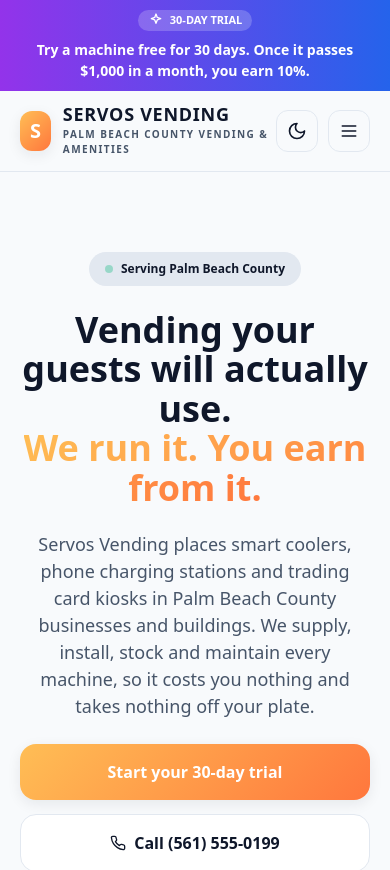
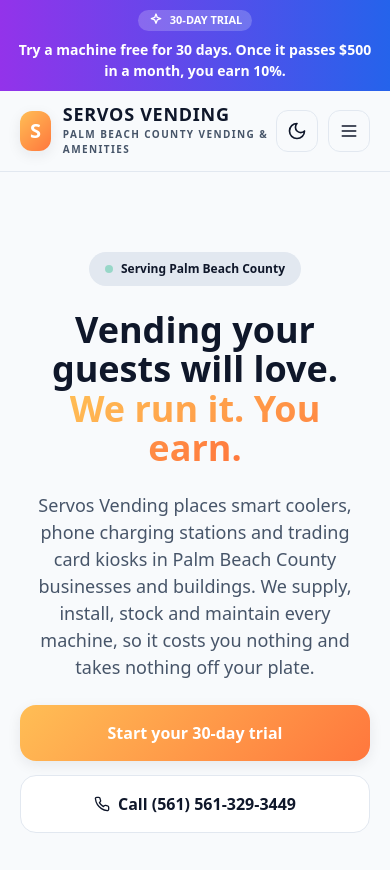
Before and after one commit to TehNizZ/ServosVending, a plain HTML site: page index.html in a window 390 px wide. Shown: the top 870 px of the page. Drawn offline with Linux system fonts and the light colour scheme.

Commit message:
Update website content via Servos Studio - phone number and header copy

```diff
--- a/index.html
+++ b/index.html
@@ -246,7 +246,7 @@ input, select, textarea { width: 100%; background: var(--field); border: 1px sol
 }
 
     </style>
-    <script type="application/ld+json">{"@context":"https://schema.org","@type":"LocalBusiness","name":"SERVOS VENDING","areaServed":"Palm Beach County, Florida","telephone":"(561) 555-0199","email":"rileyc@servosvending.com"}</script>
+    <script type="application/ld+json">{"@context":"https://schema.org","@type":"LocalBusiness","name":"SERVOS VENDING","areaServed":"Palm Beach County, Florida","telephone":"(561) 561-329-3449","email":"rileyc@servosvending.com"}</script>
 </head>
 <body>
 
@@ -281,7 +281,7 @@ input, select, textarea { width: 100%; background: var(--field); border: 1px sol
 
 <div class="announce">
     <span class="pill"><svg class="ic ic-sm" aria-hidden="true"><use href="#i-sparkle"/></svg> 30-day trial</span>
-    <span>Try a machine free for 30 days. Once it passes $1,000 in a month, you earn 10%.</span>
+    <span>Try a machine free for 30 days. Once it passes $500 in a month, you earn 10%.</span>
 </div>
 
 <header class="site-header">
@@ -314,11 +314,11 @@ input, select, textarea { width: 100%; background: var(--field); border: 1px sol
 
     <section class="hero">
         <div class="status-pill"><span class="dot"></span><span>Serving Palm Beach County</span></div>
-        <h1>Vending your guests will actually use.<br><span class="grad-text">We run it. You earn from it.</span></h1>
+        <h1>Vending your guests will love.<br><span class="grad-text">We run it. You earn.</span></h1>
         <p class="lead">Servos Vending places smart coolers, phone charging stations and trading card kiosks in Palm Beach County businesses and buildings. We supply, install, stock and maintain every machine, so it costs you nothing and takes nothing off your plate.</p>
         <div class="btn-row">
             <a href="#builder" class="btn btn-primary btn-lg">Start your 30-day trial</a>
-            <a href="tel:5615550199" class="btn btn-ghost btn-lg"><svg class="ic " aria-hidden="true"><use href="#i-phone"/></svg><span>Call (561) 555-0199</span></a>
+            <a href="tel:5615613293449" class="btn btn-ghost btn-lg"><svg class="ic " aria-hidden="true"><use href="#i-phone"/></svg><span>Call (561) 561-329-3449</span></a>
         </div>
     </section>
 
@@ -613,7 +613,7 @@ input, select, textarea { width: 100%; background: var(--field); border: 1px sol
 
 <footer class="site-footer">
     <p>&copy; 2026 SERVOS VENDING. All rights reserved.</p>
-    <p><a href="tel:5615550199">(561) 555-0199</a> | <a href="mailto:rileyc@servosvending.com">rileyc@servosvending.com</a></p>
+    <p><a href="tel:5615613293449">(561) 561-329-3449</a> | <a href="mailto:rileyc@servosvending.com">rileyc@servosvending.com</a></p>
 </footer>
 
 <script>
```
